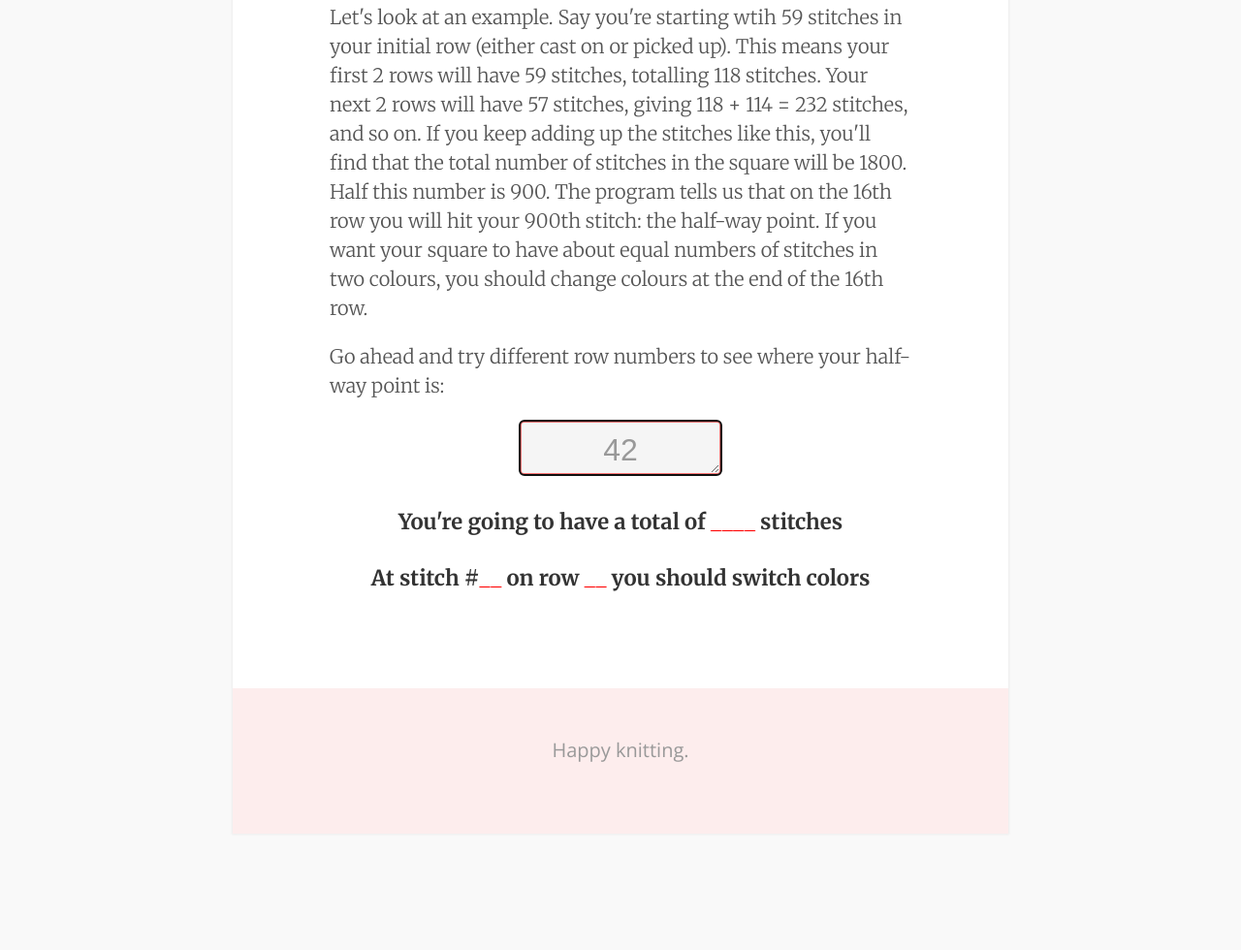
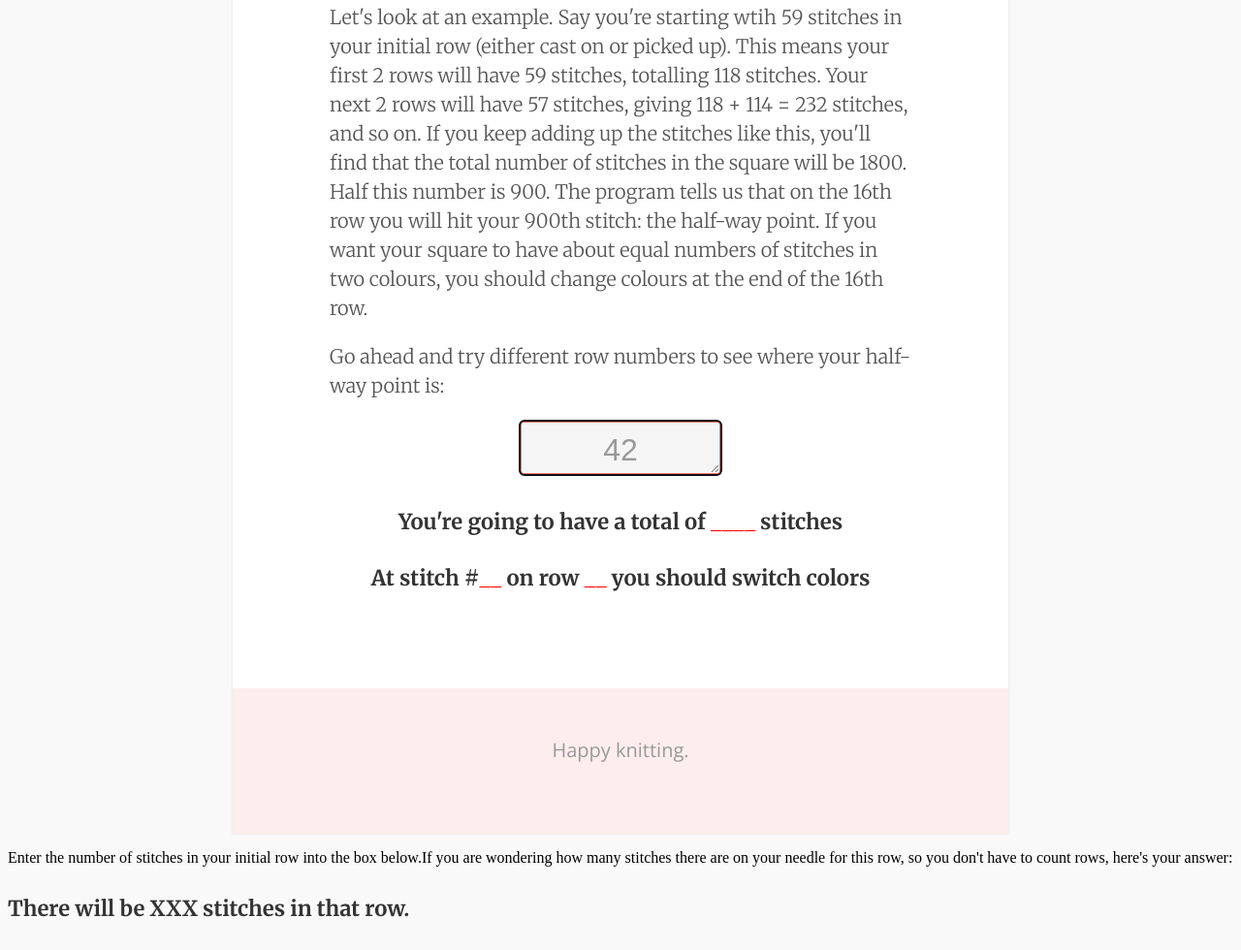
Before and after one commit to pippinlee/domino-knit, a plain HTML site: page index.html in a window 1280 px wide. Shown: the part 1115-2095 px from the top of the page at 97% size. Before the commit the page ends 1983 px from the top, so only its background shows below. Drawn offline with nearby package versions, Linux system fonts and the light colour scheme.

Commit message:
New calculation request
Rrow 34 is where we need a new calculation, subtracting 2 stitches on the 3rd, 5th, 7th, etc. row to tell us how many stitches are on the needles in the "rowAnswer" row.

```diff
--- a/index.html
+++ b/index.html
@@ -30,6 +30,8 @@
     <footer>Happy knitting.</footer>
   </section>
 
+<p>Enter the number of stitches in your initial row into the box below.If you are wondering how many stitches there are on your needle for this row, so you don't have to count rows, here's your answer:</p>
+ <h4>There will be XXX stitches in that row.</h4>
   <script type="text/javascript" src='jquery.js'></script>
   <script type="text/javascript" src="script.js"></script>
 </body>
```
